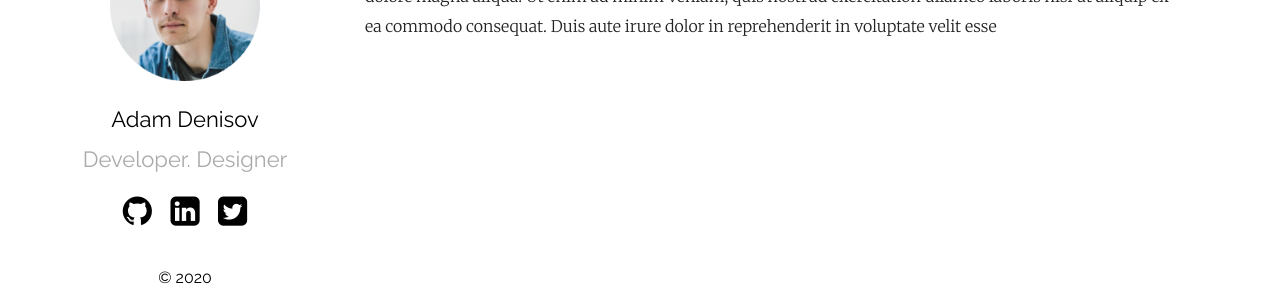
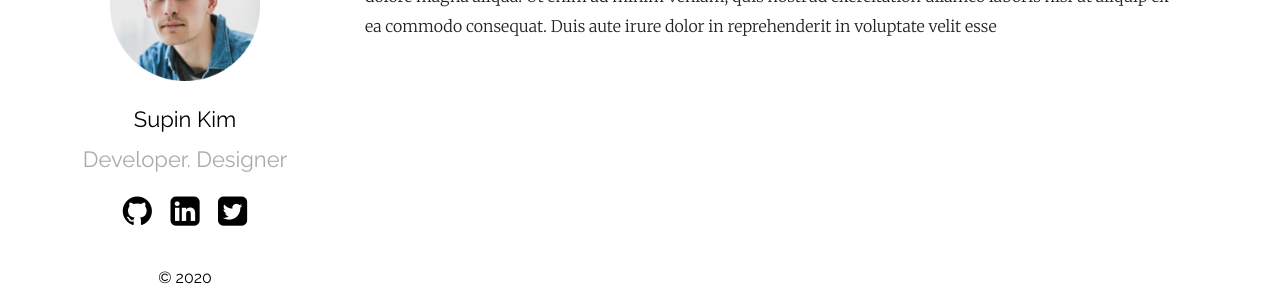
Before and after one commit to SUPINKIM/SUPINKIM.github.io, a Jekyll site: the page built from index.md, in a window 1280 px wide. Shown: the part 240-540 px from the top of the page. Built offline with Jekyll 4.4.1, drawn with Linux system fonts in a browser that asks for light colours.

Commit message:
Update _config.yml

```diff
--- a/_config.yml
+++ b/_config.yml
@@ -12,7 +12,7 @@ show_excerpts: true # set to true to show excerpts on the homepage
 sass:
   sass_dir: _sass
 plainwhite:
-  name: Adam Denisov
+  name: Supin Kim
   tagline: Developer. Designer
   date_format: "%b %-d, %Y"
   sitemap: true # set to true to generate sitemap.xml content
```
